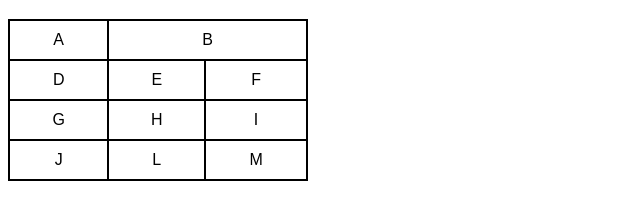
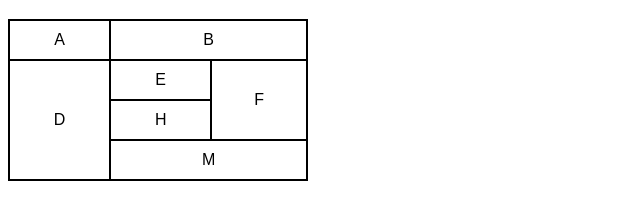
Before and after one commit to ErikDavidLeitao/HTML5-e-CSS3, a plain HTML site: page exercicios/ex023/tabela003.html in a window 1280 px wide. Shown: the part 61-280 px from the top of the page, without its empty margins (0-640 px from the left). Drawn offline with Linux system fonts and the light colour scheme.

Commit message:
fim da aula 21

```diff
--- a/exercicios/ex023/tabela003.html
+++ b/exercicios/ex023/tabela003.html
@@ -36,21 +36,21 @@
         </tr>
 
         <tr>
-            <td>D</td>
+            <td rowspan="3">D</td>
             <td>E</td>
-            <td>F</td>
+            <td rowspan="2">F</td>
         </tr>
 
         <tr>
-            <td>G</td>
+
             <td>H</td>
-            <td>I</td>
+
         </tr>
 
         <tr>
-            <td>J</td>
-            <td>L</td>
-            <td>M</td>
+
+
+            <td colspan="2">M</td>
         </tr>
 
     </table>
```
